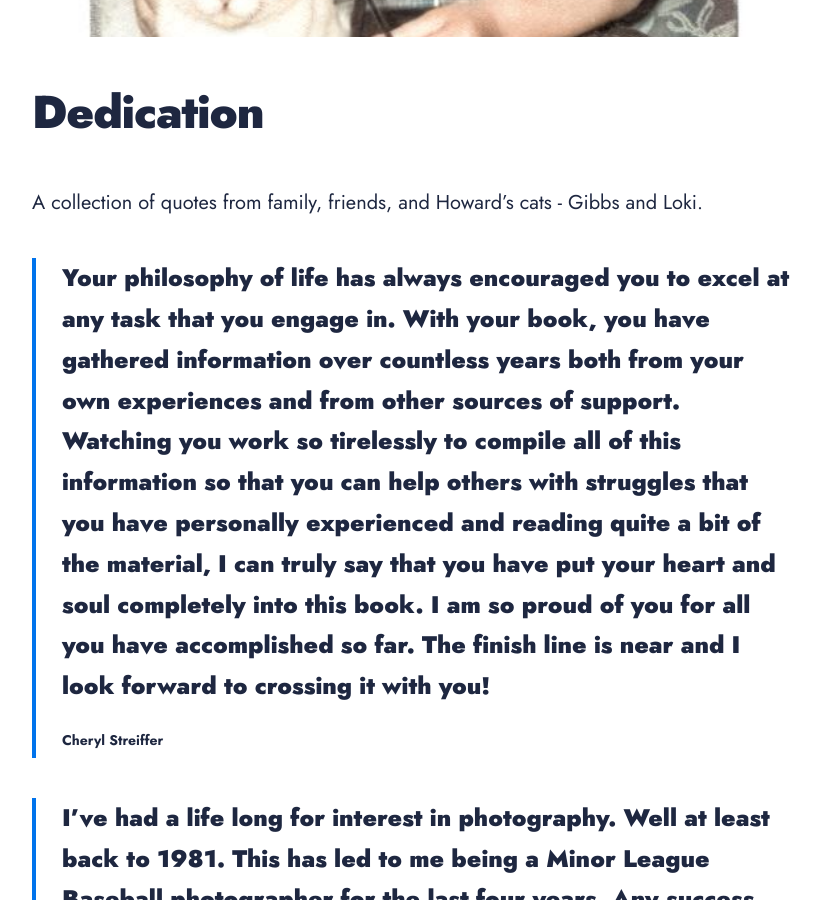
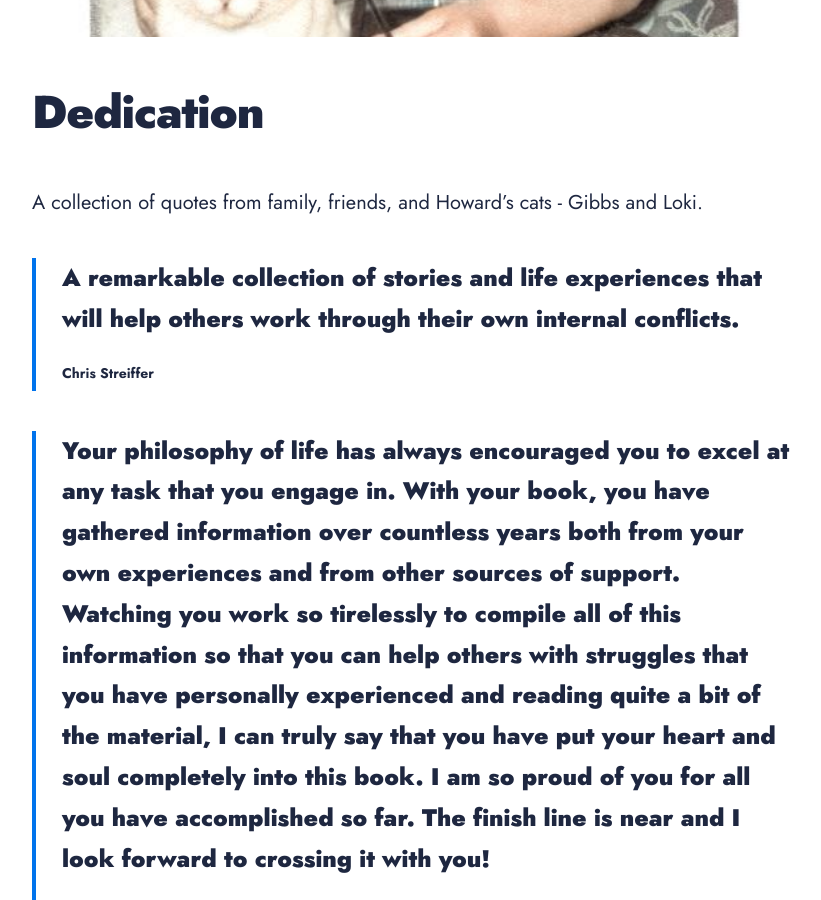
Before and after one commit to hwsbtut/hwsbtut.github.io, a Jekyll site: the page built from _pages/dedication.md, in a window 1280 px wide and 900 px high, scrolled down 635 px. Shown: the whole window, without its empty margins (228-1049 px from the left). Built offline with Jekyll 4.4.1, drawn with Linux system fonts in a browser that asks for light colours; nearby versions of some CDN libraries.

Commit message:
Updates form, quotes.

```diff
--- a/_pages/contact.html
+++ b/_pages/contact.html
@@ -11,7 +11,7 @@ image: '/images/basketball_1956_1_col.jpg'
       <p class="page-description">{{site.contact.description}}</p>
     {% endif %}
   </div>
-  <form class="form" action="{% if site.data.settings.contact.email %}https://formspree.io/{{site.data.settings.contact.email}}{% else %}#{% endif %}" method="POST">
+  <form class="form" action="https://formspree.io/f/xrgdzrbo" method="POST">
     <div class="form__group">
       <label class="form__label screen-reader-text" for="form-name">Your Name</label>
       <input class="form__input" id="form-name" type="text" name="name" placeholder="Name" required>
--- a/_pages/dedication.md
+++ b/_pages/dedication.md
@@ -6,6 +6,10 @@ image: '/images/hws_sp_2.png'
 ---
 
 A collection of quotes from family, friends, and Howard's cats - Gibbs and Loki.
+
+> A remarkable collection of stories and life experiences that will help others work through their own internal conflicts.
+>
+> <cite>Chris Streiffer</cite>
 
 > Your philosophy of life has always encouraged you to excel at any task that you engage in. With your book, you have gathered information over countless years both from your own experiences and from other sources of support. Watching you work so tirelessly to compile all of this information so that you can help others with struggles that you have personally experienced and reading quite a bit of the material, I can truly say that you have put your heart and soul completely into this book. I am so proud of you for all you have accomplished so far. The finish line is near and I look forward to crossing it with you!
 >
```
Also changed, not shown: 3 other files.
